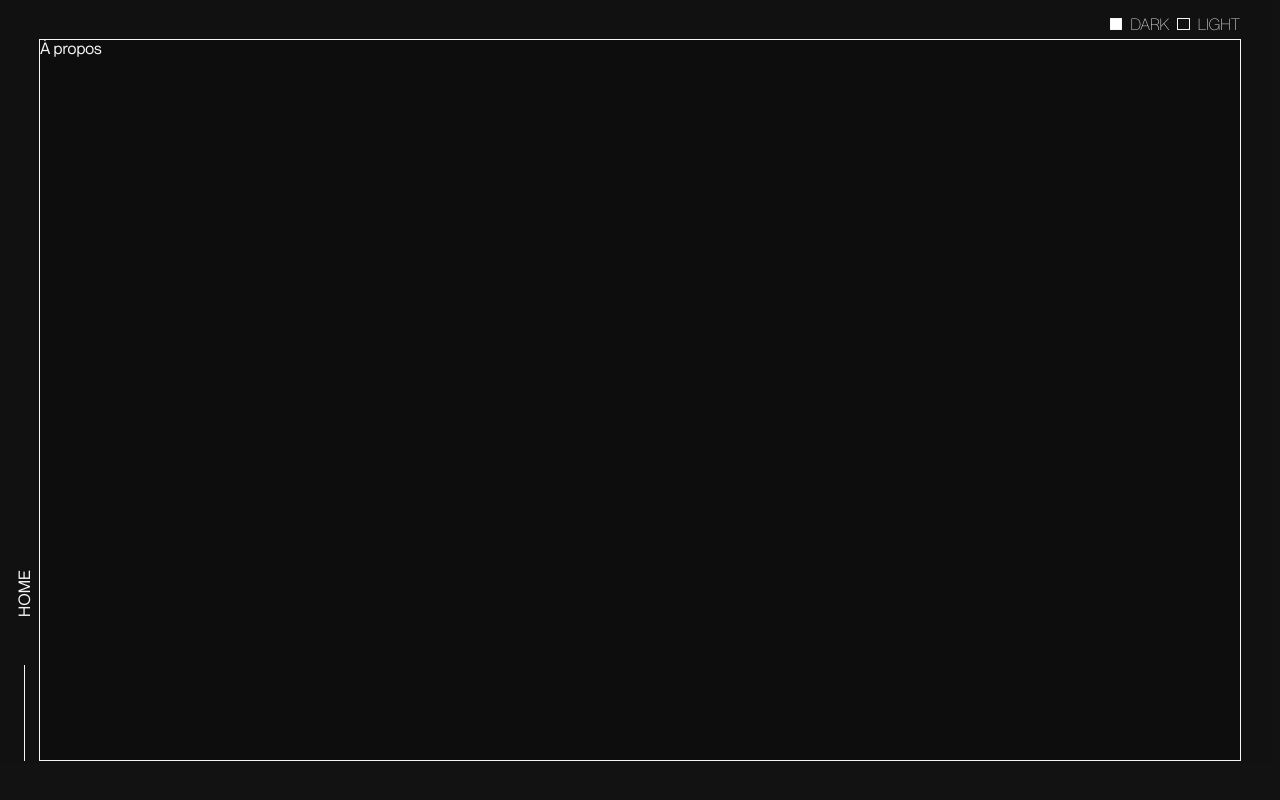
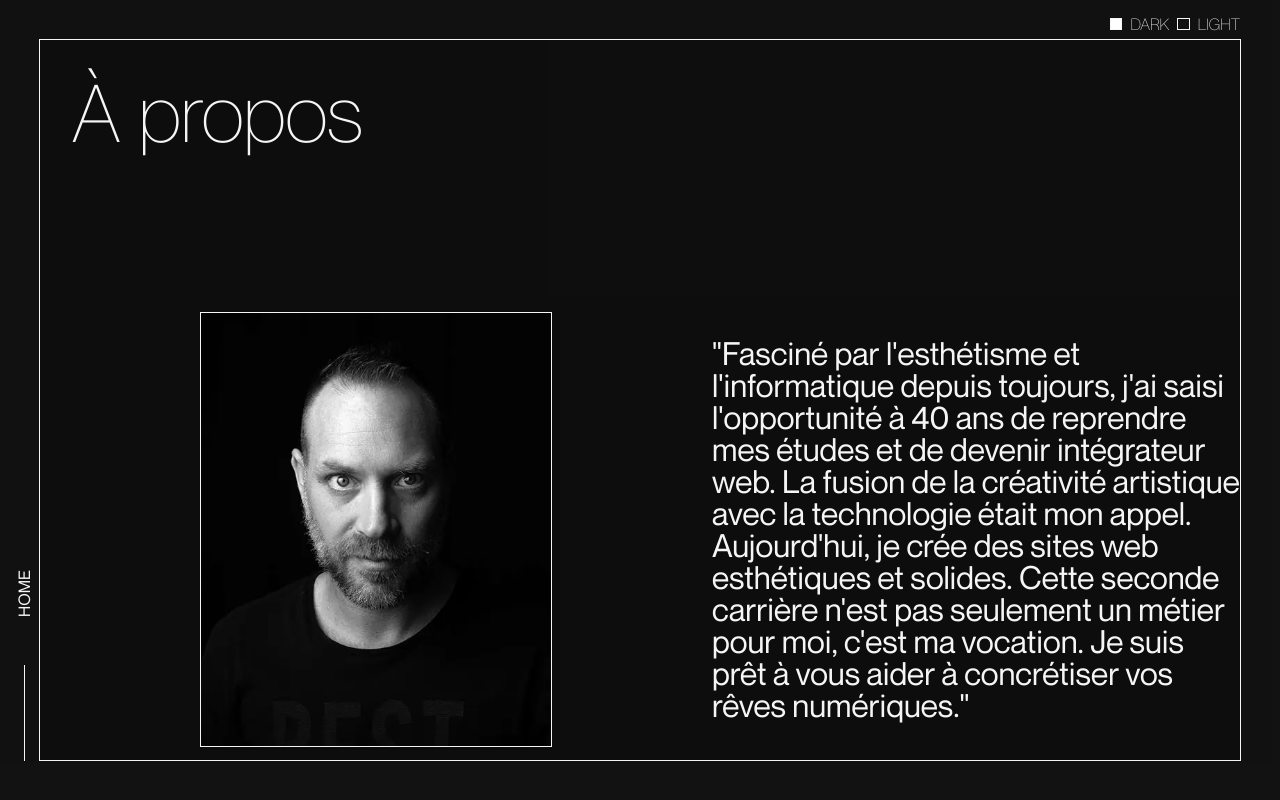
Before and after one commit to Incisif/P12_Portfolio, a React (Vite) app in the folder DesEmPortfolio/: page /about in a window 1280 px wide. Built offline with nearby package versions, Linux system fonts and the light colour scheme.

Commit message:
Creation of the About component and beginning of layout.

```diff
--- a/DesEmPortfolio/src/components/AppRouter/index.jsx
+++ b/DesEmPortfolio/src/components/AppRouter/index.jsx
@@ -3,8 +3,6 @@ import Home from "../../pages/Home";
 import Projects from "../../pages/Projects";
 import Contact from "../../pages/Contact";
 import About from "../../pages/About";
-import Formation from "../../pages/Formation";
-
 
 function AppRouter() {
   return (
@@ -14,7 +12,6 @@ function AppRouter() {
         <Route path="/projects" element={<Projects />} />
         <Route path="/contact" element={<Contact />} />
         <Route path="/about" element={<About />} />
-        <Route path="/formation" element={<Formation />} />
       </Routes>
     </Router>
   );
--- a/DesEmPortfolio/src/components/NavBar/_NavBar.scss
+++ b/DesEmPortfolio/src/components/NavBar/_NavBar.scss
@@ -2,7 +2,7 @@
 @use "../../utils/fonts/fonts";
 .navBar {
   position: absolute;
-  bottom: 2rem;
+  bottom: 3rem;
   right: 2rem;
   font-size: 4rem;
   font-weight: 100;
--- a/DesEmPortfolio/src/components/NavBar/index.jsx
+++ b/DesEmPortfolio/src/components/NavBar/index.jsx
@@ -1,4 +1,4 @@
-import { Link } from 'react-router-dom';
+import { Link } from "react-router-dom";
 import { useSelector } from "react-redux";
 
 function NavBar() {
@@ -9,9 +9,6 @@ function NavBar() {
       <ul className="navBar_list">
         <li className="navBar__item">
           <Link to="/projects">Projets</Link>
-            </li>
-            <li className="navBar__item">
-              <Link to="/formation ">Formation</Link>
         </li>
         <li className="navBar__item">
           <Link to="/about">À propos</Link>
--- a/DesEmPortfolio/src/main.css
+++ b/DesEmPortfolio/src/main.css
@@ -402,6 +402,69 @@ table {
   color: red;
 }
 
+.layout {
+  display: flex;
+  justify-content: center;
+  align-items: center;
+  width: 100vw;
+  height: 100vh;
+  position: relative;
+}
+.layout__container {
+  width: calc(100% - 5rem);
+  height: calc(100% - 5rem);
+  color: rgb(245, 245, 245);
+  font-family: "Neue Montreal", serif;
+  border: 1px solid rgb(245, 245, 245);
+  background-color: rgba(14, 14, 14, 0.986);
+  overflow: auto;
+}
+.layout__container::-webkit-scrollbar {
+  width: 0rem;
+}
+.layout.layout--dark {
+  background-color: rgba(14, 14, 14, 0.986);
+}
+.layout.layout--light {
+  background-color: rgb(245, 245, 245);
+}
+.layout.layout--light .layout__container {
+  border: 1px solid black;
+}
+
+.navBar {
+  position: absolute;
+  bottom: 3rem;
+  right: 2rem;
+  font-size: 4rem;
+  font-weight: 100;
+  margin-right: 2rem;
+  text-align: right;
+}
+.navBar--dark a {
+  color: rgb(245, 245, 245);
+}
+.navBar--light .navBar__item {
+  color: rgb(0, 0, 0);
+}
+.navBar__list {
+  display: flex;
+}
+.navBar__item {
+  cursor: pointer;
+  transition: transform 0.4s ease;
+}
+.navBar__item:hover {
+  color: rgb(249, 198, 16);
+  transform: translateX(-1rem);
+}
+
+@keyframes slideFromRight {
+  100% {
+    transform: translateX(0);
+    opacity: 1;
+  }
+}
 @keyframes slideFromBottom {
   100% {
     transform: translateY(0);
@@ -474,7 +537,6 @@ table {
   flex-direction: column;
   height: 100%;
   width: 100%;
-  background-color: red;
 }
 .project__title {
   font-size: 5rem;
@@ -536,66 +598,40 @@ table {
   animation: slideFromBottom 1s ease 0.9s forwards;
 }
 
-.layout {
+.about {
   display: flex;
-  justify-content: center;
+  flex-direction: column;
+  height: 100%;
+  width: 100%;
+}
+.about__title {
+  font-size: 5rem;
+  font-weight: 100;
+  padding: 2rem 0 0 2rem;
+  color: rgb(245, 245, 245);
+}
+.about__content {
+  display: flex;
   align-items: center;
-  width: 100vw;
-  height: 100vh;
-  position: relative;
 }
-.layout__container {
-  width: calc(100% - 5rem);
-  height: calc(100% - 5rem);
+.about__img {
+  width: 350px;
+  margin: 10rem;
+}
+.about__text {
+  font-size: 2rem;
   color: rgb(245, 245, 245);
-  font-family: "Neue Montreal", serif;
-  border: 1px solid rgb(245, 245, 245);
-  background-color: rgba(14, 14, 14, 0.986);
-  overflow: auto;
 }
-.layout__container::-webkit-scrollbar {
-  width: 0rem;
-}
-.layout.layout--dark {
+.about.about--dark {
   background-color: rgba(14, 14, 14, 0.986);
 }
-.layout.layout--light {
+.about.about--dark img {
+  border: 1px solid rgb(245, 245, 245);
+}
+.about.about--light {
   background-color: rgb(245, 245, 245);
 }
-.layout.layout--light .layout__container {
-  border: 1px solid black;
-}
-
-.navBar {
-  position: absolute;
-  bottom: 2rem;
-  right: 2rem;
-  font-size: 4rem;
-  font-weight: 100;
-  margin-right: 2rem;
-  text-align: right;
-}
-.navBar--dark a {
-  color: rgb(245, 245, 245);
-}
-.navBar--light .navBar__item {
-  color: rgb(0, 0, 0);
-}
-.navBar__list {
-  display: flex;
-}
-.navBar__item {
-  cursor: pointer;
-  transition: transform 0.4s ease;
-}
-.navBar__item:hover {
-  color: rgb(249, 198, 16);
-  transform: translateX(-1rem);
-}
-
-@keyframes slideFromRight {
-  100% {
-    transform: translateX(0);
-    opacity: 1;
-  }
+.about.about--light .about__title,
+.about.about--light .about__text {
+  color: black;
 }/*# sourceMappingURL=main.css.map */
--- a/DesEmPortfolio/src/main.scss
+++ b/DesEmPortfolio/src/main.scss
@@ -7,8 +7,9 @@
 @use 'components/HomePageLink/HomePageLink';
 @use 'components/IncomingProjectCard/IncomingProjectCard';
 @use 'components/ContactForm/ContactForm';
+@use 'components/Layout/Layout';
+@use 'components/NavBar/NavBar';
 @use 'pages/Home/Home';
 @use 'pages/Projects/Projects';
 @use 'pages/Contact/Contact';
-@use 'components/Layout/Layout';
-@use 'components/NavBar/NavBar';
+@use 'pages/About/About';
--- /dev/null
+++ b/DesEmPortfolio/src/pages/About/_About.scss
@@ -0,0 +1,46 @@
+@use "../../utils/style/variables" as *;
+
+.about {
+  display: flex;
+  flex-direction: column;
+  height: 100%;
+  width: 100%;
+
+  &__title {
+    font-size: 5rem;
+    font-weight: 100;
+    padding: 2rem 0 0 2rem;
+    color: $white;
+  }
+
+  &__content {
+    display: flex;
+    align-items: center;
+  }
+
+  &__img {
+    width: 350px;
+    margin: 10rem;
+  }
+
+  &__text {
+    font-size: 2rem;
+    color: $white;
+  }
+
+  &.about--dark {
+    background-color: $grey-background;
+    img {
+      border: 1px solid $white;
+    }
+  }
+
+  &.about--light {
+    background-color: $white;
+
+    .about__title,
+    .about__text {
+      color: black;
+    }
+  }
+}
--- a/DesEmPortfolio/src/pages/About/index.jsx
+++ b/DesEmPortfolio/src/pages/About/index.jsx
@@ -1,9 +1,31 @@
-import Layout from "../../components/Layout"
+import Layout from "../../components/Layout";
+import portrait from "../../assets/portrait_About.webp";
+import { useSelector } from "react-redux";
+import { selectLanguage } from "../../features/languageSlice";
+
 function About() {
-    return(
-        <Layout>
-        <div>À propos</div>
-        </Layout>
-    )
+  const darkMode = useSelector((state) => state.darkMode.darkMode);
+  const backgroundColorClass = darkMode ? "about--dark" : "about--light";
+  const language = useSelector(selectLanguage);
+
+  const aboutText =
+    language === "fr"
+      ? `"Fasciné par l'esthétisme et l'informatique depuis toujours, j'ai saisi l'opportunité à 40 ans de reprendre mes études et de devenir intégrateur web. La fusion de la créativité artistique avec la technologie était mon appel. Aujourd'hui, je crée des sites web esthétiques et solides. Cette seconde carrière n'est pas seulement un métier pour moi, c'est ma vocation. Je suis prêt à vous aider à concrétiser vos rêves numériques."`
+      : `"Fascinated by aesthetics and computer science from a young age, I seized the opportunity at 40 to return to school and become a web integrator. The fusion of artistic creativity with technology was my calling. Today, I create aesthetically pleasing and robust websites. This second career isn't just a job for me, it's my vocation. I'm ready to help you bring your digital dreams to life."`;
+
+  return (
+    <Layout>
+      <div className={`about ${backgroundColorClass}`}>
+        <h1 className="about__title">
+          {language === "fr" ? "À propos" : "About"}
+        </h1>
+        <div className="about__content">
+          <img className="about__img" src={portrait} alt="portrait" />
+          <p className="about__text">{aboutText}</p>
+        </div>
+      </div>
+    </Layout>
+  );
 }
-export default About
+
+export default About;
--- a/DesEmPortfolio/src/pages/Formation/index.jsx
+++ /dev/null
@@ -1,9 +0,0 @@
-import Layout from "../../components/Layout";
-function Formation() {
-  return (
-    <Layout>
-      <div>Formation</div>
-    </Layout>
-  );
-}
-export default Formation;
--- a/DesEmPortfolio/src/pages/Projects/_Projects.scss
+++ b/DesEmPortfolio/src/pages/Projects/_Projects.scss
@@ -5,7 +5,7 @@
   flex-direction: column;
   height: 100%;
   width: 100%;
-  background-color: red;
+
 
   &__title {
     font-size: 5rem;
```
Also changed, not shown: DesEmPortfolio/src/assets/portrait_About.webp (added), 1 other file (tests, documents, lock files or other folders). Lines whose indentation alone changed are shown as unchanged.
